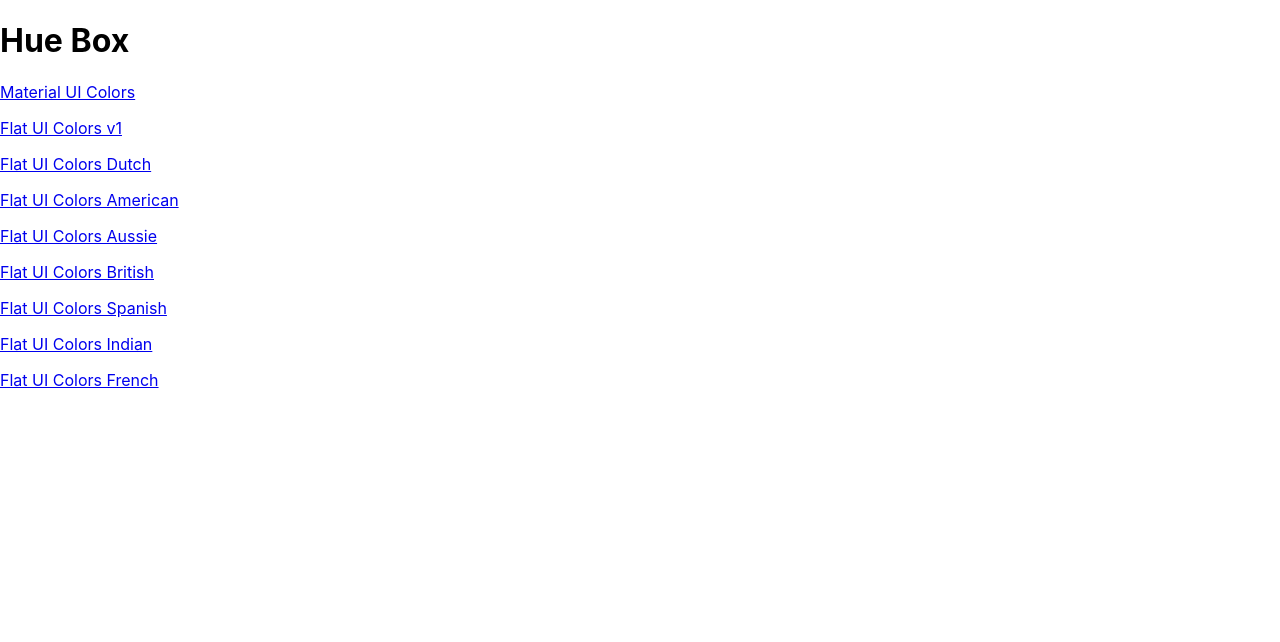
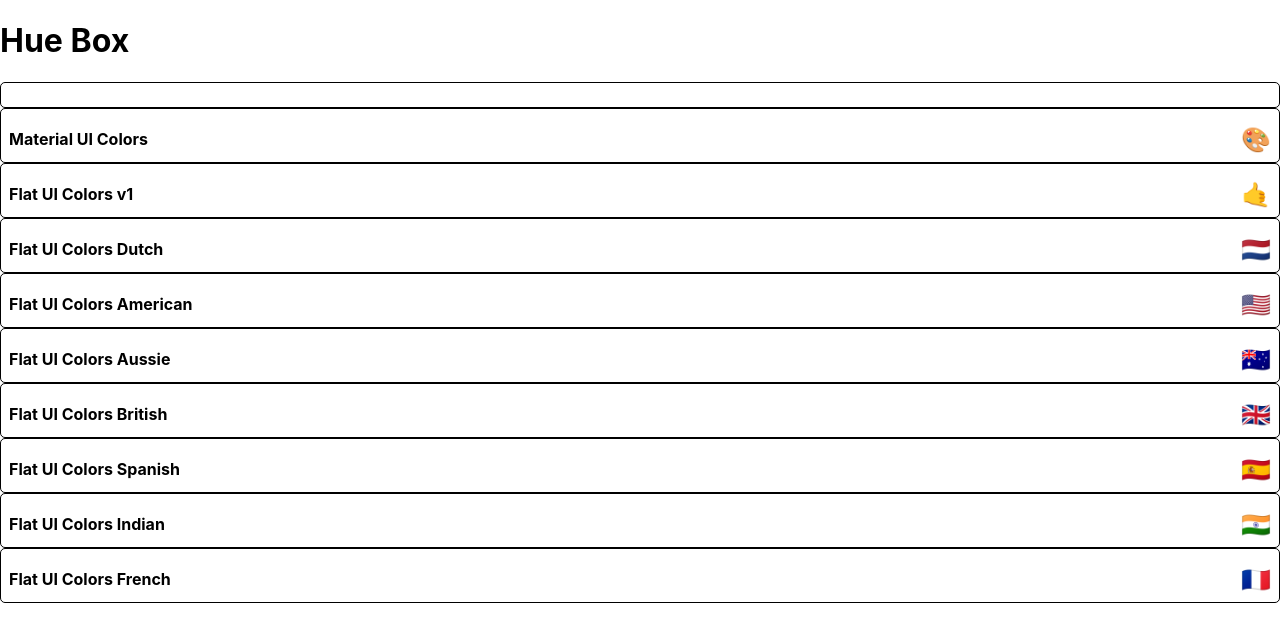
Before and after one commit to Rowee13/hue-box-app, a React (Create React App) app: page / in a window 1280 px wide. Shown: the top 642 px of the page. Built offline with nearby package versions, Linux system fonts and the light colour scheme.

Commit message:
Installed Emotion and start styling home mini palette

```diff
--- a/package.json
+++ b/package.json
@@ -7,6 +7,7 @@
     "@emotion/styled": "^11.10.5",
     "@mui/icons-material": "^5.10.9",
     "@mui/material": "^5.10.13",
+    "@mui/system": "^5.10.15",
     "@testing-library/jest-dom": "^5.16.5",
     "@testing-library/react": "^13.4.0",
     "@testing-library/user-event": "^13.5.0",
--- /dev/null
+++ b/src/components/MiniPalette.js
@@ -0,0 +1,45 @@
+import styled from "@emotion/styled";
+
+// ________________________________________________________________
+
+const RootDiv = styled.div`
+  background-color: white;
+  border: 1px solid black;
+  border-radius: 5px;
+  padding: 0.5rem;
+  position: relative;
+  overflow: hidden;
+  &:hover {
+    cursor: pointer;
+  }
+`;
+const ColorDiv = styled.div`
+  background-color: grey;
+`;
+const PaletteTitle = styled.h5`
+  display: flex;
+  justify-content: space-between;
+  align-items: center;
+  margin: 0;
+  color: black;
+  padding-top: 0.5rem;
+  font-size: 1rem;
+  position: relative;
+`;
+const Emoji = styled.span`
+  margin-left: 0.5rem;
+  font-size: 1.5rem;
+`;
+
+const MiniPalette = (props) => {
+  return (
+    <RootDiv>
+      <ColorDiv></ColorDiv>
+      <PaletteTitle>
+        {props.paletteName} <Emoji>{props.emoji}</Emoji>
+      </PaletteTitle>
+    </RootDiv>
+  );
+};
+
+export default MiniPalette;
--- a/src/components/PaletteList.js
+++ b/src/components/PaletteList.js
@@ -1,4 +1,4 @@
-import { Link } from "react-router-dom";
+import MiniPalette from "./MiniPalette";
 
 // ________________________________________________________________
 
@@ -6,10 +6,9 @@
   return (
     <div>
       <h1>Hue Box</h1>
+      <MiniPalette />
       {palettes.map((palette) => (
-        <p>
-          <Link to={`/palette/${palette.id}`}>{palette.paletteName}</Link>
-        </p>
+        <MiniPalette {...palette} />
       ))}
     </div>
   );
```
Also changed, not shown: 1 other file (tests, documents, lock files or other folders).
